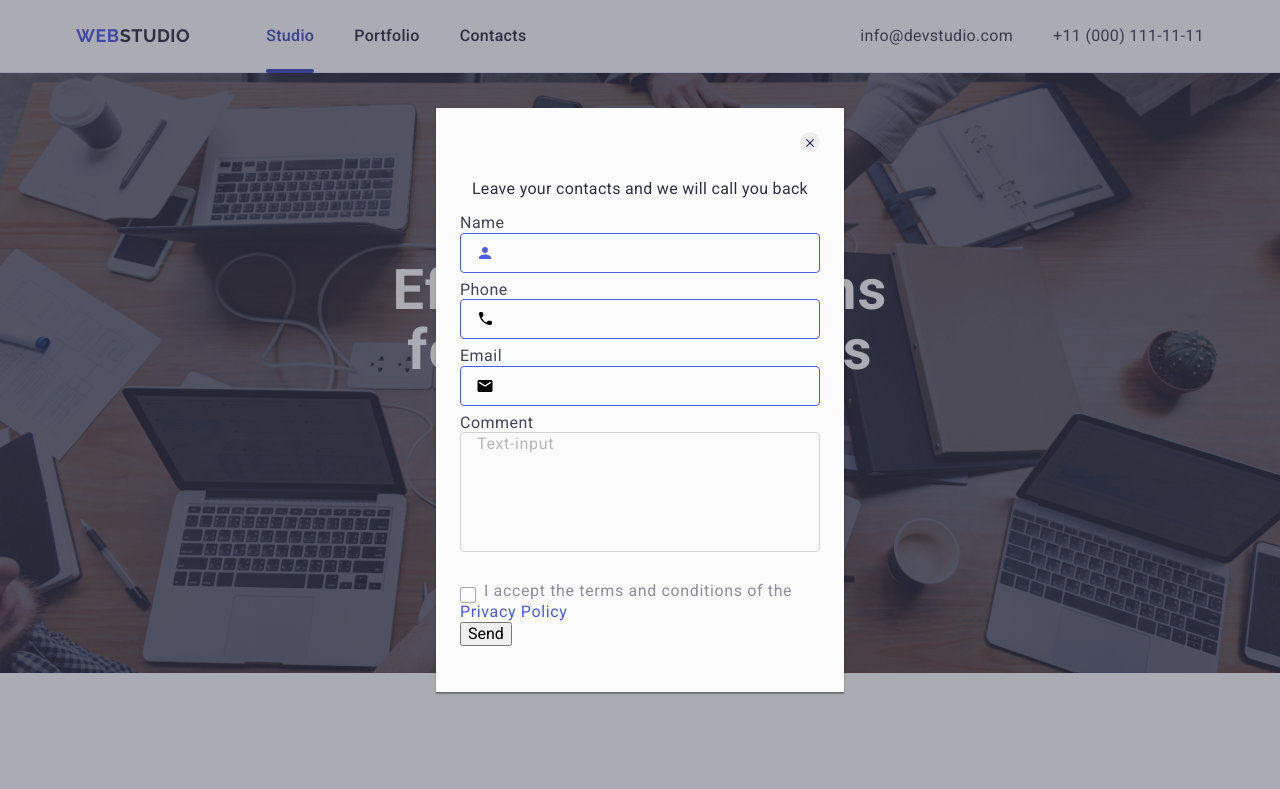
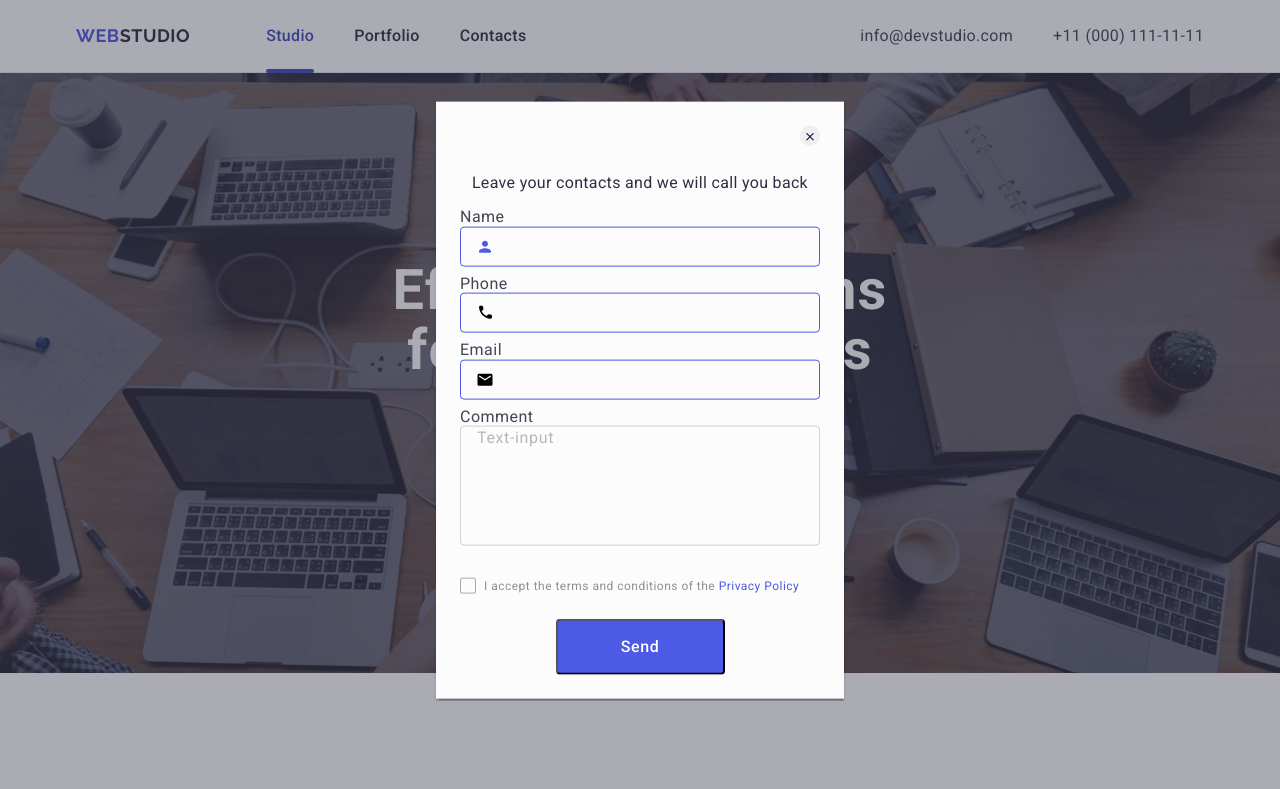
Before and after one commit to NataliiaKozyrska/goit-markup-hw-05, a plain HTML site: page index.html in a window 1280 px wide. Shown: the top 789 px of the page. Drawn offline with nearby package versions, Linux system fonts and the light colour scheme.

Commit message:
homework5

```diff
--- a/css/styles.css
+++ b/css/styles.css
@@ -609,7 +609,16 @@ transform: translate(-50%,-50%);
   right: 24px;
   border: 4px;
   fill: #1d2356;
-
+}
+.modal-close-btn:hover,
+.modal-close-btn:focus {
+  background-color: #404bbf;
+  border: none;
+  fill: #fff;
+  animation-delay: 250ms;
+}
+.x-button{
+  transition: transform 250ms cubic-bezier(0.4, 0, 0.2, 1) ;
 }
 .modal-paragraf{
 letter-spacing: 0.02em;
@@ -672,7 +681,7 @@ color: #8e8f99;
 resize: none;
 }
 .modal-check-text {
-  font-size: 12px / 1.16667 "Roboto", sans-serif;
+  font: 12px / 1.16667 "Roboto", sans-serif;
 letter-spacing: 0.04em;
 line-height: 1.17;
 color: #8e8f99;
@@ -681,7 +690,24 @@ color: #8e8f99;
 .modal-check:checked + .modal-check-text span {
   fill: #f4f4fd;
 }
-
+.modal-check{
+  border: 1px solid #fff;
+border-radius: 4px;
+width: 264px;
+height: 40px;
+font-size: 12px;
+line-height: 2;
+letter-spacing: 0.04em;
+padding-left: 16px;
+color: #fff;
+box-shadow: 0 4px 4px 0 rgba(0, 0, 0, 0.15);
+}
+.modal-check ::placeholder {
+  color: #fff;
+}
+.div-checkbox{
+  margin-bottom: 24px;
+}
 .modal-check-box {
   justify-content: center;
   width: 16px;
@@ -693,9 +719,31 @@ margin-right: 8px;
 font-size: 12px;
 display: inline-flex;
 fill: transparent;
+align-items: center;
 
 }
 .privacy-policy{
   color:#4d5ae5;
 
 }
+.btn-send{
+  border-radius: none;
+  font-family: "Roboto", sans-serif;
+width: 169px;
+height: 56px;
+line-height: 1.5;
+letter-spacing: 0.04em;
+display: block;
+font-weight: 500;
+font-size: 16px;
+text-align: center;
+color: #ffffff;
+background-color: #4d5ae5;
+transition: background-color 250ms cubic-bezier(0.4, 0, 0.2, 1);
+border-radius: 4px;
+margin:0 auto;
+}
+.btn-send:hover .svg-closed-btn,
+.btn-send:focus .svg-closed-btn {
+  fill: #fff;
+}
--- a/index.html
+++ b/index.html
@@ -376,6 +376,18 @@
         </ul>
       </div>
     </div>
+    <div class="footer-div">
+      <p class="label-text">Subscribe</p>
+      <form class="footer-form" name="footer-name" autocomplite="off" novalidate></form>
+      <label class="footer-label" for="footer-input">
+        <input type="email" class="footer-input-class" name="footer-input-email" id="footer-input-email"
+          placeholder="e-mail"></label>
+      <button class="footer-button" type="submit">Subscribe
+        <svg class="footer-svg" width="24" height="24">
+          <use href="./images/icons-modal.svg#icon-flight"> </use>
+        </svg>
+      </button>
+    </div>
   </footer>
 
 
@@ -432,7 +444,7 @@
               </svg></span>I accept the terms and
             conditions of the <span class="privacy-policy">Privacy Policy</span></label>
         </div>
-        <button type="submit">Send</button>
+        <button class="btn-send" type="submit">Send</button>
       </form>
     </div>
   </div>
```
